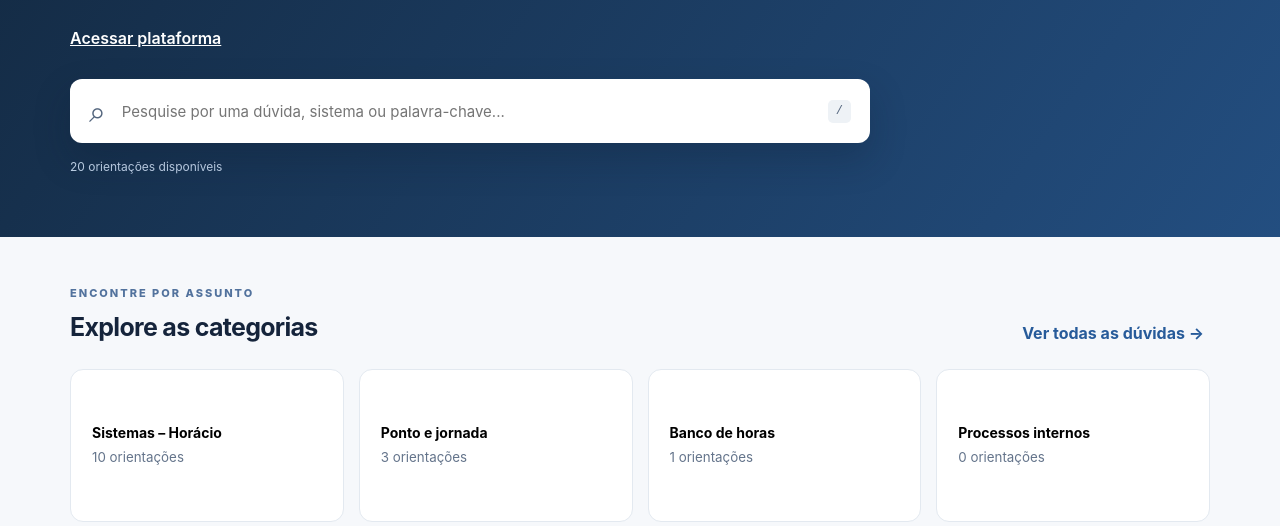
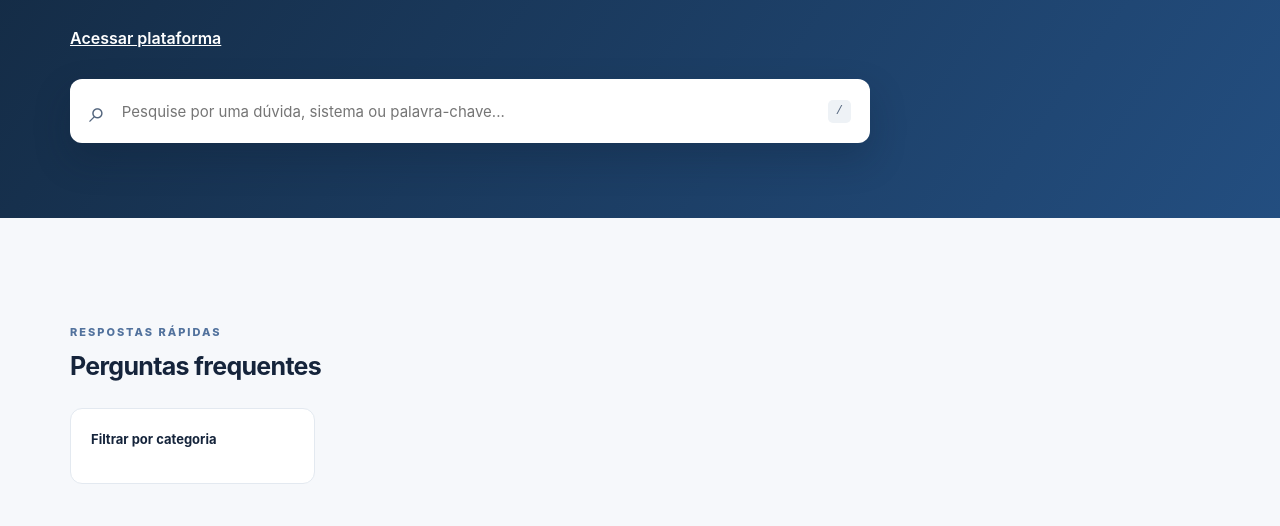
Before and after one commit to GMMB-PMO/horacioteste, a plain HTML site: page index.html in a window 1280 px wide. Shown: the part 274-800 px from the top of the page. Drawn offline with Linux system fonts and the light colour scheme.

Commit message:
Refactor search section and remove unused elements

```diff
--- a/index.html
+++ b/index.html
@@ -51,22 +51,6 @@
               Acessar plataforma
             </a>
           </p>
-
-          <div class="search">
-            <span aria-hidden="true">⌕</span>
-            <input
-              id="search"
-              type="search"
-              placeholder="Pesquise por uma dúvida, sistema ou palavra-chave..."
-              aria-label="Pesquisar dúvidas"
-              autocomplete="off"
-            >
-            <kbd>/</kbd>
-          </div>
-
-          <div class="hero-foot">
-            <span id="count"></span>
-          </div>
         </div>
 
         <div class="hero-gmmb-content">
@@ -77,6 +61,22 @@
           <p>
             Esta seção reúne orientações específicas para a utilização do Horácio no âmbito da Gerência de Monitoramento de Meio Biótico (GMMB), considerando os alinhamentos e esclarecimentos compartilhados no grupo GMMB_Horácio.
           </p>
+        </div>
+
+        <div class="search">
+          <span aria-hidden="true">⌕</span>
+          <input
+            id="search"
+            type="search"
+            placeholder="Pesquise por uma dúvida, sistema ou palavra-chave..."
+            aria-label="Pesquisar dúvidas"
+            autocomplete="off"
+          >
+          <kbd>/</kbd>
+        </div>
+
+        <div class="hero-foot">
+          <span id="count"></span>
         </div>
 
       </div>
@@ -90,18 +90,8 @@
 
       <div id="home">
 
-        <div class="sectionhead">
-          <div>
-            <div class="eyebrow dark">ENCONTRE POR ASSUNTO</div>
-            <h2>Explore as categorias</h2>
-          </div>
-
-          <button class="textbutton" id="all">
-            Ver todas as dúvidas →
-          </button>
-        </div>
-
-        <div id="categories" class="categories"></div>
+        <!-- Elemento mantido para compatibilidade com app.js, sem exibição na página. -->
+        <div id="categories" class="categories" hidden></div>
 
         <div class="sectionhead questionshead" id="perguntas">
           <div>
@@ -134,6 +124,8 @@
 
         <article class="guide-content">
 
+          <!-- 1. LANÇAMENTO DE HORAS -->
+
           <section class="guide-section">
             <h3>1. Lançamento de horas</h3>
 
@@ -143,6 +135,8 @@
 
             <p>O registro deve refletir as atividades efetivamente realizadas, respeitando as opções disponíveis na plataforma.</p>
           </section>
+
+          <!-- 2. HORÁRIO E BANCO DE HORAS -->
 
           <section class="guide-section">
             <h3>2. Horácio e Banco de Horas</h3>
@@ -173,6 +167,8 @@
             <p>As três ferramentas seguem ativas, e devem ter seu preenchimento periódico devidamente continuado.</p>
           </section>
 
+          <!-- 3. INCLUSÃO DE COLABORADORES NOS PROJETOS -->
+
           <section class="guide-section">
             <h3>3. Inclusão de colaboradores nos projetos</h3>
 
@@ -191,6 +187,8 @@
 
             <p>Para os projetos da GMMB, o PMO ficou responsável pela gestão operacional do sistema; por isso, para inclusão em projetos da nossa gerência a solicitação deve ser feita ao Victor.</p>
           </section>
+
+          <!-- 4. ALOCAÇÃO DE HORAS -->
 
           <section class="guide-section">
             <h3>4. Alocação de horas e descrição das atividades</h3>
@@ -221,6 +219,8 @@
             </div>
           </section>
 
+          <!-- 5. ATIVIDADES GLOBAIS E REUNIÕES -->
+
           <section class="guide-section">
             <h3>5. Atividades globais e reuniões</h3>
 
@@ -233,6 +233,8 @@
             </a>
           </section>
 
+          <!-- 6. SÁBADOS COM CARGA HORÁRIA COMPENSADA -->
+
           <section class="guide-section">
             <h3>6. Sábados com carga horária compensada</h3>
 
@@ -244,6 +246,8 @@
 
             <p>Essa orientação se aplica à situação contratual descrita e não deve ser interpretada como uma regra geral para todos os colaboradores aos sábados.</p>
           </section>
+
+          <!-- 7. CONSULTA AOS LANÇAMENTOS -->
 
           <section class="guide-section">
             <h3>7. Consulta aos lançamentos</h3>
@@ -259,6 +263,8 @@
             <p>Caso a inconsistência permaneça, a situação deverá ser encaminhada ao PMO da GMMB para verificação.</p>
           </section>
 
+          <!-- 8. PROBLEMAS DE ACESSO -->
+
           <section class="guide-section">
             <h3>8. Problemas de acesso e lançamentos pendentes</h3>
 
@@ -270,6 +276,8 @@
 
             <p>A regularização de lançamentos pendentes deverá ser alinhada com o PMO, considerando a situação de acesso e as orientações aplicáveis ao caso.</p>
           </section>
+
+          <!-- 9. COMUNICAÇÃO DE DÚVIDAS -->
 
           <section class="guide-section">
             <h3>9. Comunicação de dúvidas e problemas</h3>
```
